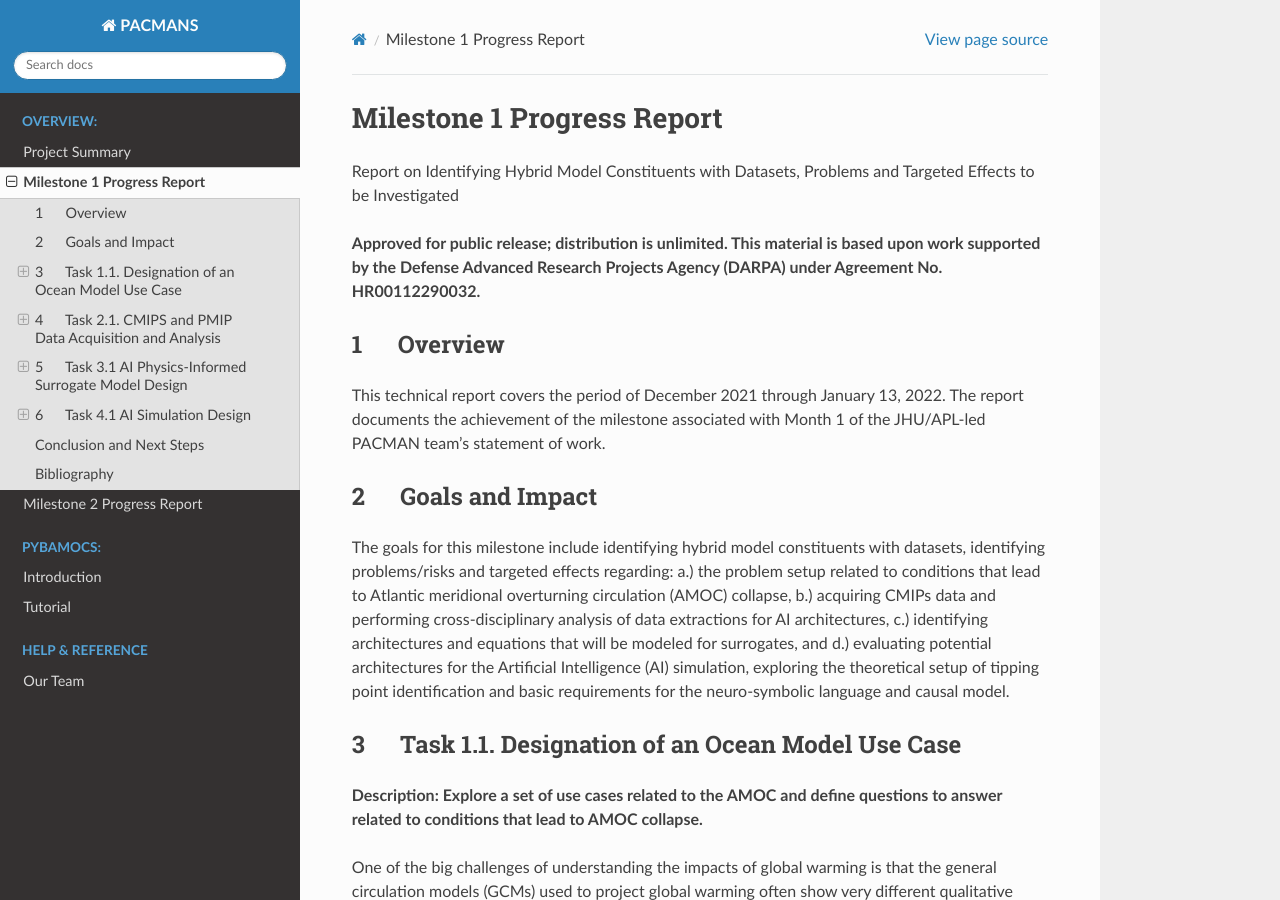
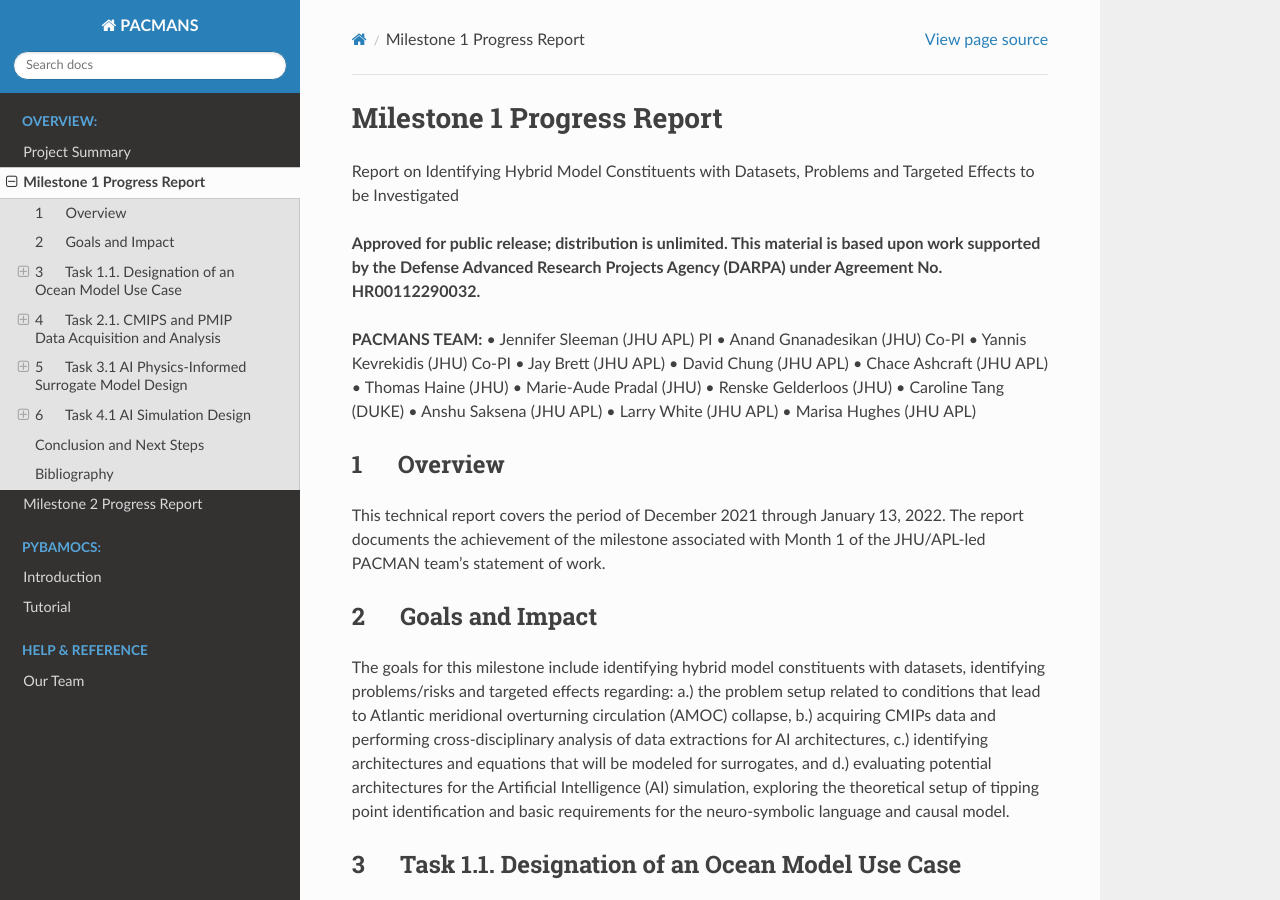
Before and after one commit to JHUAPL/PACMANs, a Sphinx documentation site: the page built from docs/milestone1_report.rst, in a window 1280 px wide and 900 px high. Built offline with Sphinx 7.4.7 and the Read the Docs theme 2.0.0, drawn with Linux system fonts in a browser that asks for light colours.

Commit message:
Update milestone1_report.rst

```diff
--- a/docs/milestone1_report.rst
+++ b/docs/milestone1_report.rst
@@ -7,6 +7,20 @@ Report on Identifying Hybrid Model Constituents with Datasets, Problems and Targ
 
 **Approved for public release; distribution is unlimited. This material is based upon work supported by the Defense Advanced Research Projects Agency (DARPA) under Agreement No. HR00112290032.**
 
+**PACMANS TEAM:**
+• Jennifer Sleeman (JHU APL) PI
+• Anand Gnanadesikan (JHU) Co-PI
+• Yannis Kevrekidis (JHU) Co-PI
+• Jay Brett (JHU APL)
+• David Chung (JHU APL)
+• Chace Ashcraft (JHU APL)
+• Thomas Haine (JHU)
+• Marie-Aude Pradal (JHU)
+• Renske Gelderloos (JHU)
+• Caroline Tang (DUKE)
+• Anshu Saksena (JHU APL)
+• Larry White (JHU APL)
+• Marisa Hughes (JHU APL)
 
 1      Overview
 ===============
```
